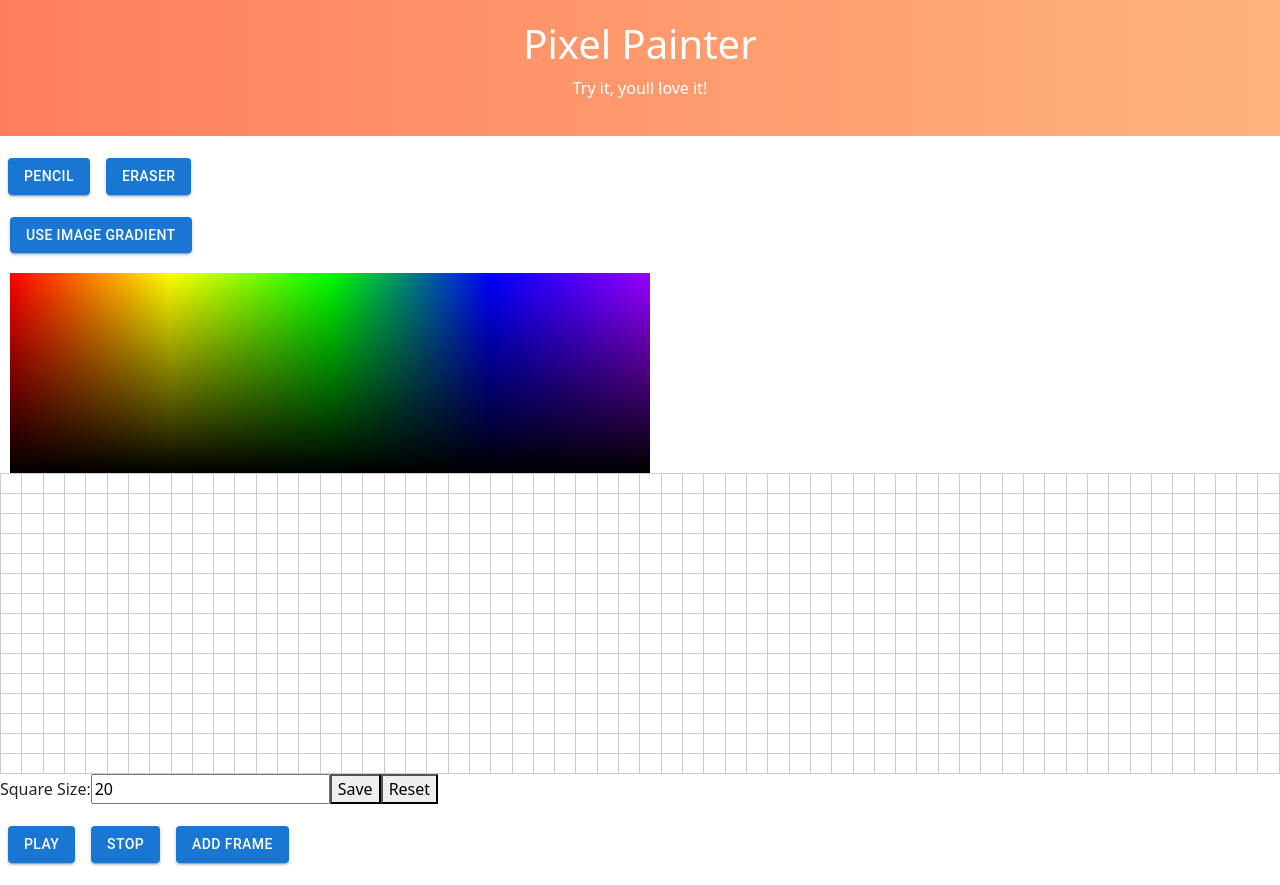
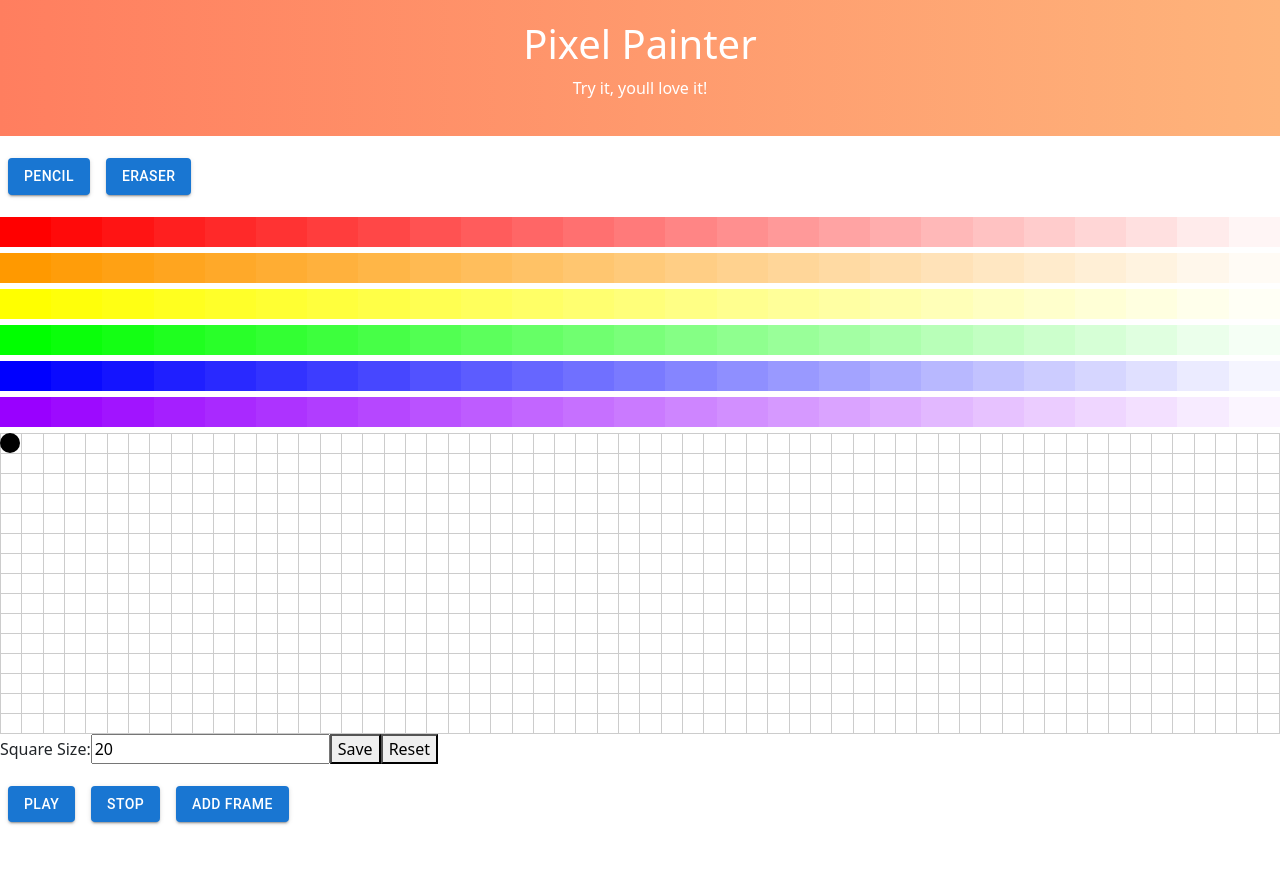
Before and after one commit to sreelakshmisb/PixelPainter, a React (Create React App) app: page / in a window 1280 px wide. After the commit the page ends 844 px from the top, so only its background shows below. Built offline with nearby package versions, Linux system fonts and the light colour scheme.

Commit message:
Update ColorPalette.js

```diff
--- a/src/components/ColorPalette.js
+++ b/src/components/ColorPalette.js
@@ -1,65 +1,98 @@
+// ColorPalette.js
 import React, { useRef, useState } from 'react';
 import tinycolor from 'tinycolor2';
-import Button from '@mui/material/Button';
 
 const ColorPalette = ({ onSelectColor }) => {
+  const numSteps = 50; // Number of steps in the gradient (half of the original)
+
   const imageInputRef = useRef(null);
   const [useGradient, setUseGradient] = useState(true);
   const [uploadedImageUrl, setUploadedImageUrl] = useState(null);
+  const [selectedCursorColor, setSelectedCursorColor] = useState('#000000'); // Initial cursor color
 
-  // Define the base color values for the gradients
-  const baseColorsHorizontal = ['#FF0000', '#FFFF00', '#00FF00', '#0000FF', '#9900FF']; // Horizontal gradient colors
-  const baseColorsVertical = ['#FFFFFF', '#000000']; // Vertical gradient colors (top to bottom)
+  // Define the base color values
+  const baseColors = [
+    '#FF0000', // Red
+    '#FF9900', // Orange
+    '#FFFF00', // Yellow
+    '#00FF00', // Green
+    '#0000FF', // Blue
+    '#9900FF', // Purple
+  ];
 
   // Function to handle color selection
-  const handleColorSelect = (event) => {
-    // Get the size and position of the gradient container
-    const gradientBox = event.currentTarget.getBoundingClientRect();
-    const canvas = document.createElement('canvas');
-    const ctx = canvas.getContext('2d');
-    canvas.width = gradientBox.width;
-    canvas.height = gradientBox.height;
+  const handleColorSelect = (color) => {
+    // Call the provided onSelectColor function from the parent component
+    onSelectColor(color);
+    // Set the selected color for the cursor
+    setSelectedCursorColor(color);
+  };
 
-    // Draw the horizontal gradient
-    const horizontalGradient = ctx.createLinearGradient(0, 0, canvas.width, 0);
-    baseColorsHorizontal.forEach((color, index) => {
-      horizontalGradient.addColorStop(index / (baseColorsHorizontal.length - 1), color);
-    });
+  // Function to generate a gradient of shades for a base color
+  const generateShades = (baseColor) => {
+    const color = tinycolor(baseColor);
+    const shades = Array.from({ length: numSteps }, (_, index) =>
+      color.clone().lighten((index / numSteps) * 100).toHexString()
+    );
+    return shades.slice(0, numSteps / 2); // Slice to get the first half
+  };
 
-    // Draw the vertical gradient
-    const verticalGradient = ctx.createLinearGradient(0, 0, 0, canvas.height);
-    baseColorsVertical.forEach((color, index) => {
-      verticalGradient.addColorStop(index / (baseColorsVertical.length - 1), color);
-    });
-
-    // Overlay the gradients
-    ctx.fillStyle = horizontalGradient;
-    ctx.fillRect(0, 0, canvas.width, canvas.height);
-    ctx.fillStyle = verticalGradient;
-    ctx.globalCompositeOperation = 'multiply';
-    ctx.fillRect(0, 0, canvas.width, canvas.height);
-
-    // Get the color data of the clicked position
-    const x = event.clientX - gradientBox.left;
-    const y = event.clientY - gradientBox.top;
-    const pixelData = ctx.getImageData(x, y, 1, 1).data;
-
-    // Convert the color to a hex string
-    const color = tinycolor({ r: pixelData[0], g: pixelData[1], b: pixelData[2], a: pixelData[3] }).toHexString();
-    onSelectColor(color);
-  };
+  // Function to generate all shades for each base color
+  const allShades = baseColors.map((baseColor) => generateShades(baseColor)).flat();
 
   // Function to handle image upload and extract colors
   const handleImageUpload = (event) => {
     const file = event.target.files[0];
+
     if (file) {
       const reader = new FileReader();
+
       reader.onload = (e) => {
-        setUploadedImageUrl(e.target.result);
-        // Further processing if needed
+        const img = new Image();
+        img.src = e.target.result;
+
+        img.onload = () => {
+          setUploadedImageUrl(e.target.result); // Set the uploaded image URL for rendering
+
+          const canvas = document.createElement('canvas');
+          const ctx = canvas.getContext('2d');
+          canvas.width = img.width;
+          canvas.height = img.height;
+          ctx.drawImage(img, 0, 0, img.width, img.height);
+
+          const imageData = ctx.getImageData(0, 0, img.width, img.height).data;
+          const colors = [];
+
+          for (let i = 0; i < imageData.length; i += 4) {
+            const rgba = [imageData[i], imageData[i + 1], imageData[i + 2], imageData[i + 3]];
+            const hexColor = tinycolor(rgba).toHexString();
+            colors.push(hexColor);
+          }
+
+          // Choose a subset of colors
+          const selectedColors = colors.slice(0, numSteps / 2);
+
+          // Update the color palette
+          onSelectColor(selectedColors);
+        };
       };
+
       reader.readAsDataURL(file);
     }
+  };
+
+  // Function to handle cursor movement
+  const handleMouseMove = (e) => {
+    if (!useGradient) return;
+
+    const cursor = document.getElementById('custom-cursor');
+    if (!cursor) return;
+
+    const x = e.clientX - cursor.clientWidth / 2;
+    const y = e.clientY - cursor.clientHeight / 2;
+
+    cursor.style.left = `${x}px`;
+    cursor.style.top = `${y}px`;
   };
 
   // Toggle between gradient and color picker
@@ -67,41 +100,55 @@ const ColorPalette = ({ onSelectColor }) => {
     setUseGradient(!useGradient);
   };
 
-  // Style for the color palette gradient
-  const gradientStyle = {
-    background: `
-      linear-gradient(to bottom, transparent, black),
-      linear-gradient(to right, ${baseColorsHorizontal.join(', ')})
-    `,
-    backgroundBlendMode: 'multiply',
-    width: '100%',
-    height: '200px',
-    cursor: 'pointer',
-    position: 'relative',
-  };
+  return (
+    <div
+      style={{ width: '100vw' }}
+      onMouseMove={handleMouseMove}
+      onMouseLeave={() => setUseGradient(true)}
+    >
 
 
-
-  return (
-    <div style={{ width: '50vw', display: 'flex', flexDirection: 'column', alignItems: 'center',  marginLeft: '10px' }}>
-      {/* Toggle Button */}
-      <Button onClick={toggleMode} variant="contained" style={{ marginBottom: '20px',  alignSelf : 'flex-start'}}>
-        {useGradient ? 'Use Image Gradient' : 'Use Color Picker'}
-      </Button>
-
-      {/* Gradient color palette */}
-      {useGradient && (
-        <div style={gradientStyle} onClick={handleColorSelect}></div>
-      )}
-
-      {/* Render the color picker from an image if useGradient is false */}
-      {!useGradient && (
+      {/* Conditional rendering based on the selected mode */}
+      {useGradient ? (
+        // Render the gradient color palette
+        allShades.map((color, index) => (
+          <div
+            key={index}
+            style={{
+              backgroundColor: color,
+              width: `${100 / (numSteps / 2)}%`, // Equal width for each color step
+              height: '30px',
+              margin: '0',
+              display: 'inline-block',
+              border: 'none', // Remove the border between colors
+            }}
+            onClick={() => handleColorSelect(color)}
+          ></div>
+        ))
+      ) : (
+        // Render the color picker from an image
         <div>
           <input type="file" accept="image/*" ref={imageInputRef} onChange={handleImageUpload} />
+          {/* Display the uploaded image */}
           {uploadedImageUrl && (
             <img src={uploadedImageUrl} alt="Uploaded" style={{ maxWidth: '100%', marginTop: '10px' }} />
           )}
         </div>
+      )}
+
+      {/* Custom cursor for gradient mode */}
+      {useGradient && (
+        <div
+          id="custom-cursor"
+          style={{
+            position: 'fixed',
+            width: '20px',
+            height: '20px',
+            borderRadius: '50%',
+            background: selectedCursorColor,
+            pointerEvents: 'none',
+          }}
+        ></div>
       )}
     </div>
   );
```
